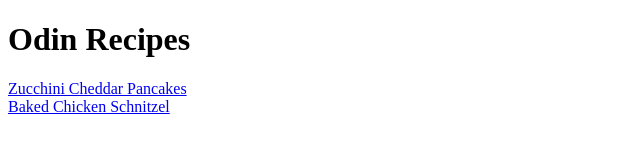
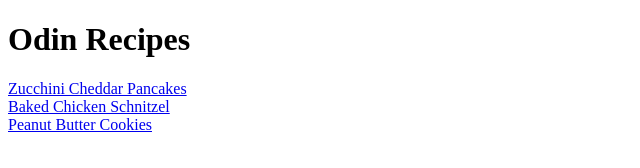
Before and after one commit to visuha/odin-recipes, a plain HTML site: page index.html in a window 1280 px wide. Shown: the whole page, without its empty margins (0-640 px from the left). Drawn offline with Linux system fonts and the light colour scheme.

Commit message:
Add link to peanut-butter-cookies.html

```diff
--- a/index.html
+++ b/index.html
@@ -8,6 +8,7 @@
  <h1>Odin Recipes</h1>
  <a href="recipes/zucchini-cheddar-pancakes.html">Zucchini Cheddar Pancakes</a><br>
  <a href="recipes/baked-chicken-schnitzel.html">Baked Chicken Schnitzel</a><br>
+ <a href="recipes/peanut-butter-cookies.html">Peanut Butter Cookies</a>
 
 </body>
 </html>
```
